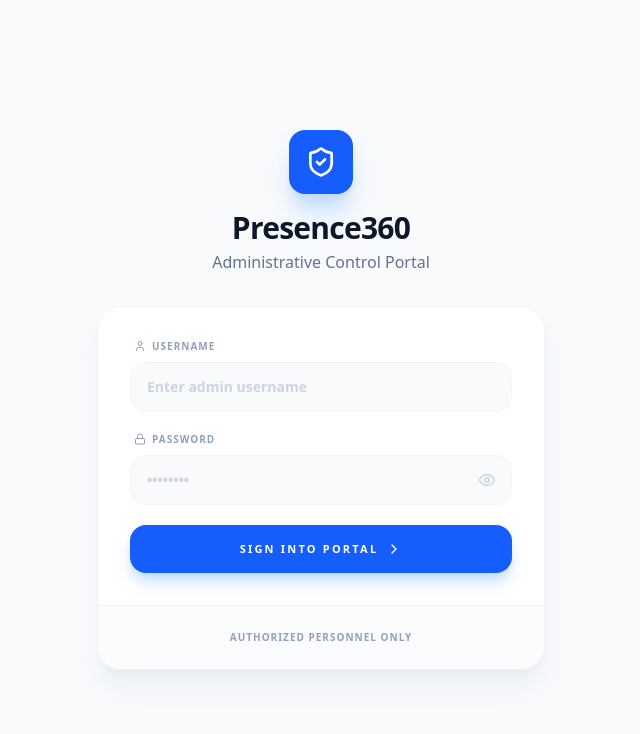
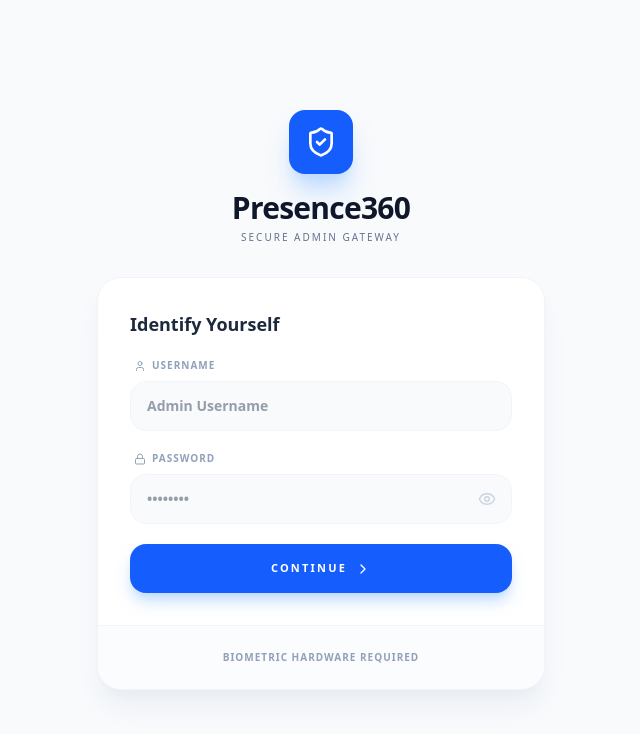
Before and after one commit to Acid-Rebel/Presense360, a React (Vite) app: page /#/login in a window 1280 px wide. Shown: the top 734 px of the page, without its empty margins (319-959 px from the left). Built offline with nearby package versions, Linux system fonts and the light colour scheme; no server answers.

Commit message:
added passkey 2FA and login

```diff
--- a/src/Pages/Login.jsx
+++ b/src/Pages/Login.jsx
@@ -8,13 +8,17 @@ import {
   AlertCircle,
   ChevronRight,
   Eye,
-  EyeOff
+  EyeOff,
+  Fingerprint,
+  ShieldQuestion,
+  Smartphone,
+  ShieldAlert
 } from 'lucide-react';
 
 const BASE_URL = 'https://presense360-server.onrender.com/api';
 
 /**
- * Helper to get a specific cookie by name
+ * Cookie Helpers
  */
 const getCookie = (name) => {
     const value = `; ${document.cookie}`;
@@ -23,9 +27,6 @@ const getCookie = (name) => {
     return null;
 };
 
-/**
- * Helper to set a cookie
- */
 const setCookie = (name, value, days = 1) => {
     const date = new Date();
     date.setTime(date.getTime() + (days * 24 * 60 * 60 * 1000));
@@ -33,57 +34,45 @@ const setCookie = (name, value, days = 1) => {
     document.cookie = `${name}=${value}; ${expires}; path=/; SameSite=Lax`;
 };
 
-/**
- * Helper to delete a cookie
- */
 const deleteCookie = (name) => {
     document.cookie = `${name}=; expires=Thu, 01 Jan 1970 00:00:00 UTC; path=/;`;
 };
 
 const AdminLogin = ({ onLoginSuccess }) => {
   const navigate = useNavigate();
+  const [step, setStep] = useState('login');
   const [formData, setFormData] = useState({ username: '', password: '' });
+  const [pendingData, setPendingData] = useState(null);
   const [loading, setLoading] = useState(false);
   const [error, setError] = useState(null);
   const [showPassword, setShowPassword] = useState(false);
   const [checkingSession, setCheckingSession] = useState(true);
 
-  // Check for existing session in cookies and redirect if valid
   useEffect(() => {
     const checkSession = async () => {
       const token = getCookie('admin_token');
-
       if (!token) {
         setCheckingSession(false);
         return;
       }
 
       try {
-        // Verify token with backend
         const verifyResponse = await fetch(`${BASE_URL.replace('/api', '')}/verify`, {
           method: 'GET',
-          headers: {
-              'Authorization': `Bearer ${token}`
-          },
+          headers: { 'Authorization': `Bearer ${token}` },
         });
 
         if (verifyResponse.ok) {
-          // Token is valid, skip login
-          if (onLoginSuccess) {
-            onLoginSuccess({ token });
-          }
+          if (onLoginSuccess) onLoginSuccess({ token });
           navigate('/dashboard');
         } else {
-          // Token is invalid/expired, clear it
           deleteCookie('admin_token');
           setCheckingSession(false);
         }
       } catch (err) {
-        console.error("Error verifying session cookie:", err);
         setCheckingSession(false);
       }
     };
-
     checkSession();
   }, [navigate, onLoginSuccess]);
 
@@ -93,7 +82,7 @@ const AdminLogin = ({ onLoginSuccess }) => {
     if (error) setError(null);
   };
 
-  const handleLogin = async (e) => {
+  const handleInitialLogin = async (e) => {
     e.preventDefault();
     if (!formData.username || !formData.password) {
       setError("Please enter both username and password");
@@ -116,15 +105,11 @@ const AdminLogin = ({ onLoginSuccess }) => {
         throw new Error(data.message || 'Invalid login credentials');
       }
 
-      // Store the token in a cookie (destroys previous if it exists)
-      setCookie('admin_token', data.token, 1);
+      setPendingData(data);
+      setStep('mfa');
 
-      if (onLoginSuccess) {
-        onLoginSuccess(data);
-      }
-
-      // Successful login, go to dashboard
-      navigate('/dashboard');
+      // Auto-trigger Windows Hello
+      setTimeout(() => triggerMFA(data), 500);
 
     } catch (err) {
       setError(err.message);
@@ -133,39 +118,112 @@ const AdminLogin = ({ onLoginSuccess }) => {
     }
   };
 
-  // Pre-login check: Show loader while verifying stored cookie
+  /**
+   * FIXED PHASE 2: Forced Platform Authenticator (Windows Hello)
+   */
+  const triggerMFA = async (data = pendingData) => {
+    setLoading(true);
+    setError(null);
+
+    if (!window.PublicKeyCredential) {
+      setError("WebAuthn is not supported in this browser.");
+      finalizeLogin(data);
+      return;
+    }
+
+    try {
+      const isPlatformAvailable = await PublicKeyCredential.isUserVerifyingPlatformAuthenticatorAvailable();
+
+      if (!isPlatformAvailable) {
+        setError("Windows Hello or local biometric hardware is not available on this device.");
+        setLoading(false);
+        return;
+      }
+
+      const challenge = new Uint8Array(32);
+      window.crypto.getRandomValues(challenge);
+
+      /**
+       * To force Windows Hello specifically and bypass external keys:
+       * We use a "create" call with 'authenticatorAttachment: "platform"'.
+       * This triggers the system PIN/Biometric UI directly for the local machine.
+       */
+      await navigator.credentials.create({
+        publicKey: {
+          challenge: challenge,
+          rp: {
+            name: "Presence360 Admin Portal",
+            id: window.location.hostname || "localhost"
+          },
+          user: {
+            id: new Uint8Array(16), // Dummy ID for session verification
+            name: data.username || "admin",
+            displayName: data.username || "Presence360 Admin"
+          },
+          pubKeyCredParams: [
+            { alg: -7, type: "public-key" }, // ES256
+            { alg: -257, type: "public-key" } // RS256
+          ],
+          authenticatorSelection: {
+            authenticatorAttachment: "platform", // THIS FORCES WINDOWS HELLO
+            userVerification: "required",
+            residentKey: "preferred"
+          },
+          timeout: 60000
+        }
+      });
+
+      // If successful, the user verified via Windows Hello
+      finalizeLogin(data);
+
+    } catch (err) {
+      console.error("MFA Error:", err);
+      if (err.name === 'NotAllowedError') {
+        setError("Verification was cancelled. Please use Windows Hello to continue.");
+      } else {
+        setError("Windows Security Check failed. Ensure your system PIN/Biometrics are set up.");
+      }
+      setLoading(false);
+    }
+  };
+
+  const finalizeLogin = (data) => {
+    setCookie('admin_token', data.token, 1);
+    if (onLoginSuccess) onLoginSuccess(data);
+    navigate('/dashboard');
+  };
+
   if (checkingSession && !error) {
     return (
       <div className="min-h-screen bg-slate-50 flex items-center justify-center">
-        <div className="flex flex-col items-center gap-4">
         <Loader2 className="animate-spin text-blue-600" size={40} />
-          <p className="text-xs font-black text-slate-400 uppercase tracking-widest">Checking Session...</p>
-        </div>
       </div>
     );
   }
 
   return (
-    <div className="min-h-screen bg-slate-50 flex items-center justify-center p-4 font-sans">
+    <div className="min-h-screen bg-slate-50 flex items-center justify-center p-4 font-sans selection:bg-blue-100">
       <div className="max-w-md w-full">
         <div className="text-center mb-8">
           <div className="inline-flex items-center justify-center w-16 h-16 bg-blue-600 rounded-2xl shadow-xl shadow-blue-200 mb-4 animate-in fade-in zoom-in duration-700">
             <ShieldCheck size={32} className="text-white" />
           </div>
           <h1 className="text-3xl font-black text-slate-900 tracking-tight">Presence360</h1>
-          <p className="text-slate-500 font-medium mt-1">Administrative Control Portal</p>
+          <p className="text-slate-500 font-medium mt-1 uppercase text-[10px] tracking-[0.2em]">Secure Admin Gateway</p>
         </div>
 
-        <div className="bg-white rounded-3xl shadow-xl shadow-slate-200/60 border border-slate-100 overflow-hidden animate-in slide-in-from-bottom-4 duration-500">
-          <div className="p-8">
-            <form onSubmit={handleLogin} className="space-y-5">
+        <div className="bg-white rounded-3xl shadow-xl shadow-slate-200/60 border border-slate-100 overflow-hidden relative">
+
+          {step === 'login' && (
+            <div className="p-8 animate-in slide-in-from-left duration-300">
+              <form onSubmit={handleInitialLogin} className="space-y-5">
+                <h2 className="text-lg font-bold text-slate-800">Identify Yourself</h2>
                 {error && (
                   <div className="flex items-center gap-3 p-4 bg-red-50 border border-red-100 text-red-600 rounded-2xl animate-shake">
                     <AlertCircle size={18} className="shrink-0" />
                     <p className="text-xs font-bold uppercase tracking-wide">{error}</p>
                   </div>
                 )}
-
                 <div className="space-y-2">
                   <label className="text-[10px] font-black text-slate-400 uppercase tracking-widest flex items-center gap-1.5 ml-1">
                     <User size={12} /> Username
@@ -175,24 +233,23 @@ const AdminLogin = ({ onLoginSuccess }) => {
                     name="username"
                     value={formData.username}
                     onChange={handleChange}
-                  placeholder="Enter admin username"
-                  className="w-full bg-slate-50 border border-slate-100 px-4 py-3.5 rounded-2xl text-sm font-bold text-slate-700 outline-none focus:ring-2 focus:ring-blue-500/20 focus:bg-white focus:border-blue-500 transition-all placeholder:text-slate-300"
+                    className="w-full bg-slate-50 border border-slate-100 px-4 py-3.5 rounded-2xl text-sm font-bold text-slate-700 outline-none focus:ring-2 focus:ring-blue-500/20 focus:bg-white transition-all"
+                    placeholder="Admin Username"
                     disabled={loading}
                   />
                 </div>
-
                 <div className="space-y-2">
                   <label className="text-[10px] font-black text-slate-400 uppercase tracking-widest flex items-center gap-1.5 ml-1">
                     <Lock size={12} /> Password
                   </label>
-                <div className="relative group">
+                  <div className="relative">
                     <input
                       type={showPassword ? "text" : "password"}
                       name="password"
                       value={formData.password}
                       onChange={handleChange}
+                      className="w-full bg-slate-50 border border-slate-100 px-4 py-3.5 rounded-2xl text-sm font-bold text-slate-700 outline-none focus:ring-2 focus:ring-blue-500/20 focus:bg-white transition-all"
                       placeholder="••••••••"
-                    className="w-full bg-slate-50 border border-slate-100 px-4 py-3.5 rounded-2xl text-sm font-bold text-slate-700 outline-none focus:ring-2 focus:ring-blue-500/20 focus:bg-white focus:border-blue-500 transition-all placeholder:text-slate-300"
                       disabled={loading}
                     />
                     <button
@@ -204,20 +261,73 @@ const AdminLogin = ({ onLoginSuccess }) => {
                     </button>
                   </div>
                 </div>
-
                 <button
                   type="submit"
                   disabled={loading}
-                className="w-full bg-blue-600 hover:bg-blue-700 text-white py-4 rounded-2xl font-black text-[11px] uppercase tracking-[0.2em] shadow-lg shadow-blue-200 active:scale-[0.98] transition-all flex items-center justify-center gap-2 mt-4 disabled:opacity-70 disabled:cursor-not-allowed"
+                  className="w-full bg-blue-600 hover:bg-blue-700 text-white py-4 rounded-2xl font-black text-[11px] uppercase tracking-[0.2em] shadow-lg shadow-blue-200 active:scale-[0.98] transition-all flex items-center justify-center gap-2 disabled:opacity-70"
                 >
-                {loading ? <Loader2 className="animate-spin" size={18} /> : <>Sign Into Portal <ChevronRight size={16} /></>}
+                  {loading ? <Loader2 className="animate-spin" size={18} /> : <>Continue <ChevronRight size={16} /></>}
                 </button>
               </form>
             </div>
+          )}
+
+          {step === 'mfa' && (
+            <div className="p-10 text-center animate-in slide-in-from-right duration-300">
+              <div className="mb-6 relative inline-block">
+                <div className="w-20 h-20 bg-blue-50 rounded-full flex items-center justify-center mx-auto text-blue-600 animate-pulse">
+                  <ShieldAlert size={40} />
+                </div>
+                <div className="absolute -bottom-1 -right-1 bg-blue-600 text-white p-1.5 rounded-full border-4 border-white">
+                  <Fingerprint size={12} />
+                </div>
+              </div>
+
+              <h2 className="text-xl font-black text-slate-800 tracking-tight mb-2">Windows Security Check</h2>
+              <p className="text-sm text-slate-500 font-medium mb-8 leading-relaxed">
+                Your account is protected by Windows Hello. Please verify your identity using your system PIN or Biometrics.
+              </p>
+
+              {error && (
+                <div className="mb-6 flex items-center gap-3 p-4 bg-red-50 border border-red-100 text-red-600 rounded-2xl text-left animate-shake">
+                  <AlertCircle size={18} className="shrink-0" />
+                  <p className="text-[10px] font-bold uppercase tracking-wide leading-relaxed">{error}</p>
+                </div>
+              )}
+
+              <div className="space-y-3">
+                <button
+                  onClick={() => triggerMFA()}
+                  disabled={loading}
+                  className="w-full bg-slate-900 text-white py-4 rounded-2xl font-black text-[11px] uppercase tracking-[0.2em] shadow-xl active:scale-[0.98] transition-all flex items-center justify-center gap-2 disabled:opacity-50"
+                >
+                  {loading ? <Loader2 className="animate-spin" size={18} /> : "Verify Identity"}
+                </button>
+                <button
+                  onClick={() => { setStep('login'); setPendingData(null); }}
+                  className="text-[10px] font-bold text-slate-400 uppercase tracking-widest hover:text-slate-600 transition-colors"
+                >
+                  Cancel and go back
+                </button>
+              </div>
+
+              <div className="mt-8 flex items-center justify-center gap-4 opacity-30 grayscale contrast-125">
+                 <div className="flex flex-col items-center gap-1">
+                    <Smartphone size={16} />
+                    <span className="text-[8px] font-bold">DEVICE LOCK</span>
+                 </div>
+                 <div className="w-px h-8 bg-slate-300"></div>
+                 <div className="flex flex-col items-center gap-1">
+                    <ShieldCheck size={16} />
+                    <span className="text-[8px] font-bold">WINDOWS HELLO</span>
+                 </div>
+              </div>
+            </div>
+          )}
 
           <div className="bg-slate-50/50 border-t border-slate-100 p-6 text-center">
             <p className="text-[10px] font-bold text-slate-400 uppercase tracking-widest">
-              Authorized Personnel Only
+              Biometric Hardware Required
             </p>
           </div>
         </div>
```
Lines whose indentation alone changed are shown as unchanged.
